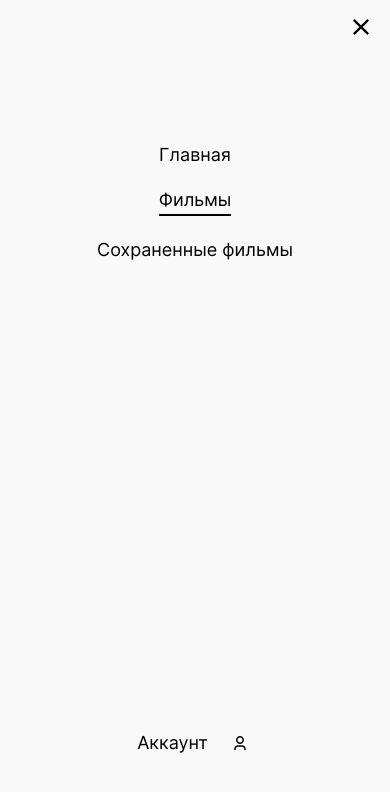
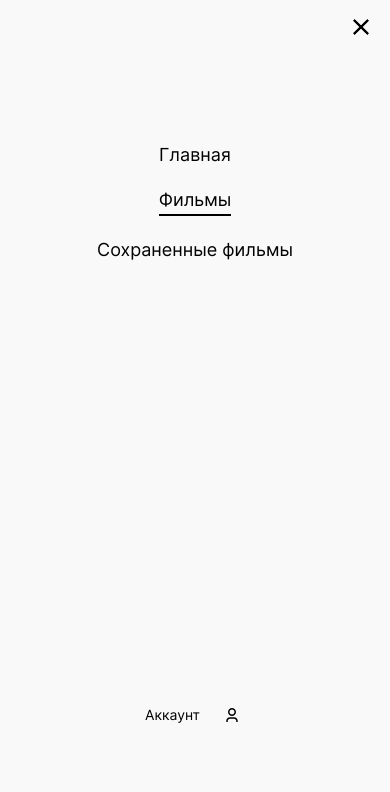
Before and after one commit to Tale245/movies-explorer-frontend, a React (Create React App) app: page /movies in a window 390 px wide. Both pictures are taken after a click on the button 320 px from the left and 40 px from the top of the page. Shown: the top 792 px of the page. Built offline with nearby package versions, Linux system fonts and the light colour scheme.

Commit message:
Исправлен размер шрифта, переименован класс

```diff
--- a/src/blocks/popup-menu/__container-profile/popup-menu__container-profile.css
+++ b/src/blocks/popup-menu/__container-profile/popup-menu__container-profile.css
@@ -1,12 +1,12 @@
 .popup-menu__container-profile {
   margin: 0;
-  padding-top: 592px;
+  padding-top: 586px;
   display: flex;
   align-items: center;
   gap: 19px;
 }
 @media screen and (max-width: 550px) {
   .popup-menu__container-profile {
-    padding-top: 444px;
+    padding-top: 416px;
   }
 }
--- a/src/blocks/popup-menu/__link/_profile/popup-menu__link_profile.css
+++ /dev/null
@@ -1,4 +0,0 @@
-.popup-menu__link_profile {
-  font-size: 14px;
-  line-height: 16px;
-}
--- /dev/null
+++ b/src/blocks/popup-menu/__profile/popup-menu__profile.css
@@ -0,0 +1,12 @@
+.popup-menu__profile {
+  margin: 0;
+  box-sizing: border-box;
+  text-decoration: none;
+  font-family: "Inter", Arial, Helvetica, sans-serif;
+  font-style: normal;
+  font-weight: 500;
+  font-size: 14px;
+  line-height: 16px;
+  text-align: center;
+  color: #000000;
+}
--- a/src/components/PopupMenu/PopupMenu.css
+++ b/src/components/PopupMenu/PopupMenu.css
@@ -3,5 +3,5 @@
 @import url(../../blocks/popup-menu/__container-profile-element/popup-menu__container-profile-element.css);
 @import url(../../blocks/popup-menu/__container-profile/popup-menu__container-profile.css);
 @import url(../../blocks/popup-menu/__link/_active/popup-menu__link_active.css);
-@import url(../../blocks/popup-menu/__link/_profile/popup-menu__link_profile.css);
+@import url(../../blocks/popup-menu/__profile/popup-menu__profile.css);
 @import url(../../blocks/popup-menu/__link/popup-menu__link.css)
--- a/src/components/PopupMenu/PopupMenu.js
+++ b/src/components/PopupMenu/PopupMenu.js
@@ -36,7 +36,7 @@ const PopupMenu = ({ isPopupMenuOpen, closeAllPopups }) => {
         <div className="popup-menu__container-profile">
           <NavLink
             to="/profile"
-            className="popup-menu__link popup-menu__link_profile"
+            className="popup-menu__profile"
           >
             Аккаунт
           </NavLink>
```
